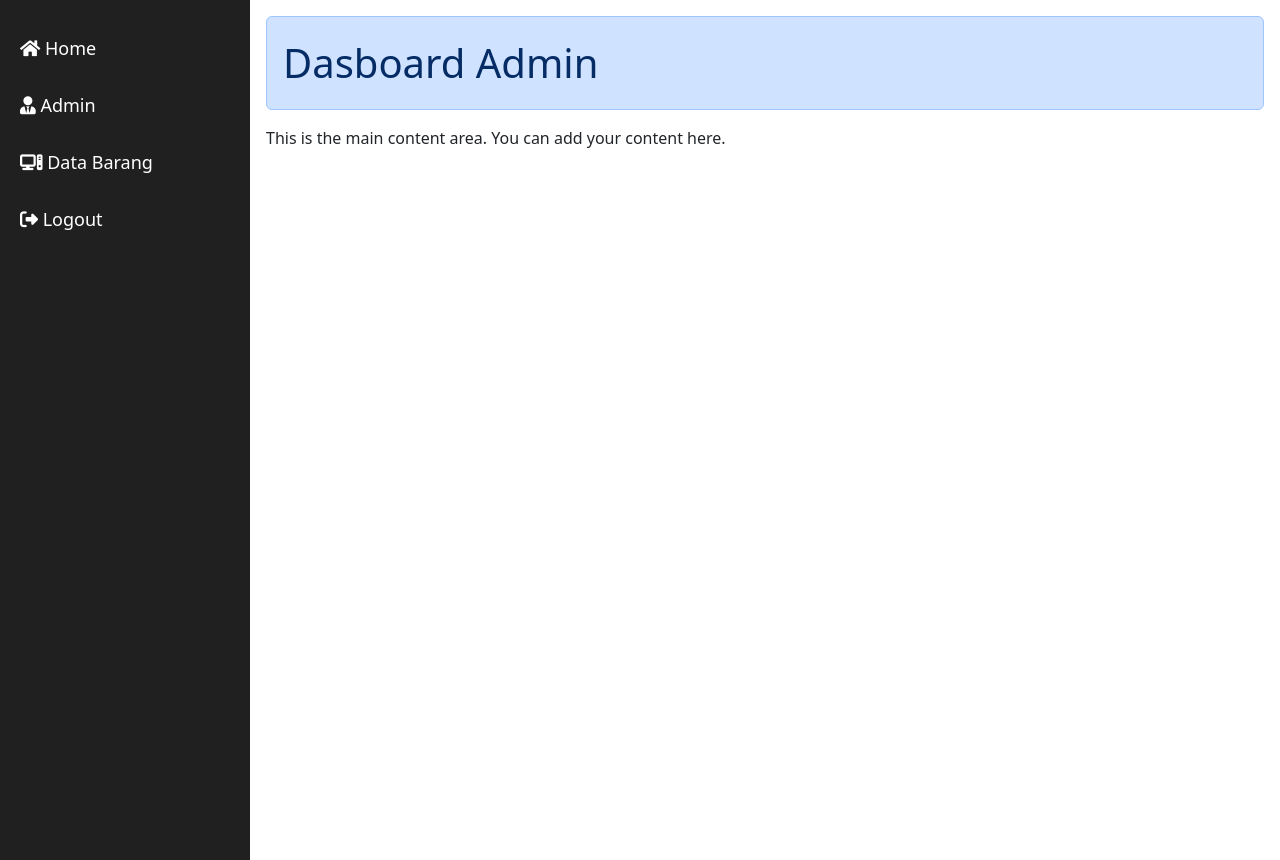
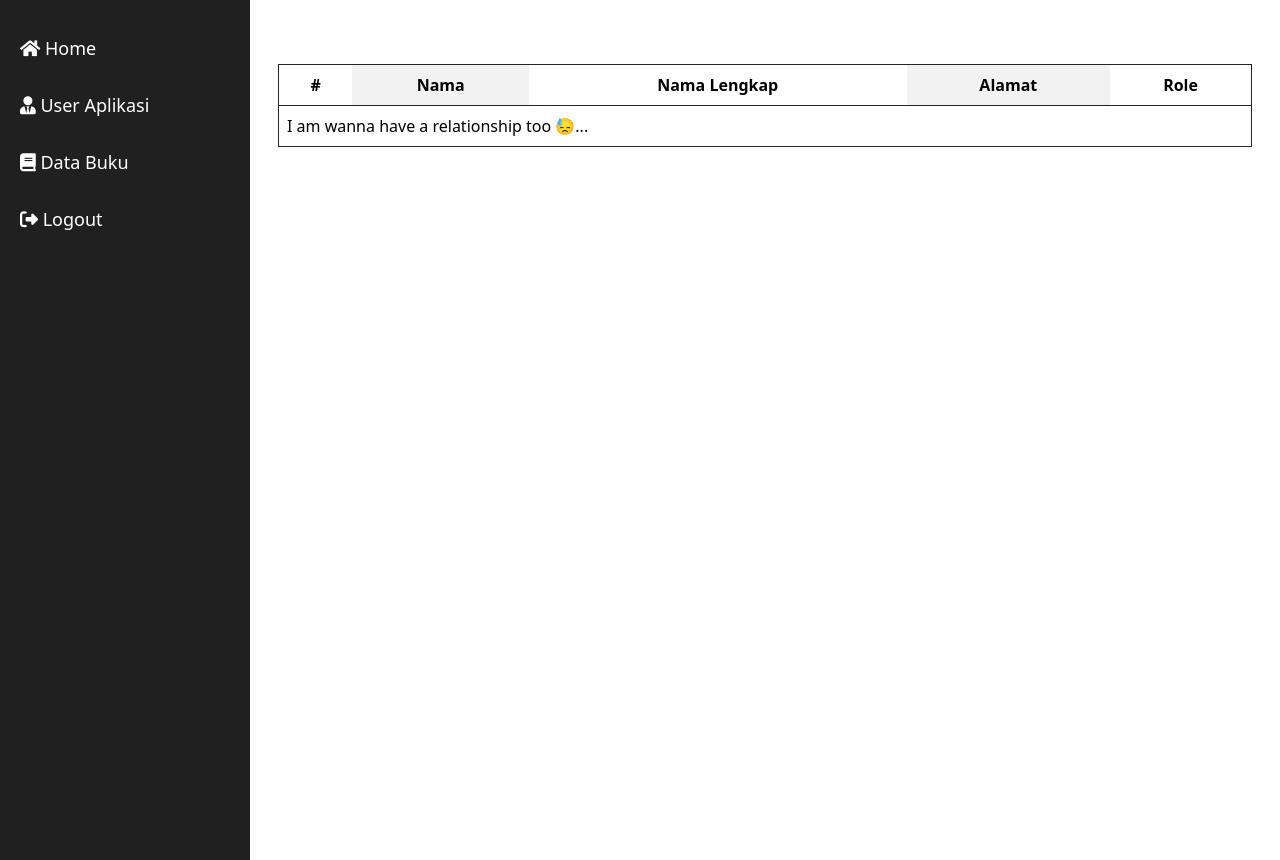
Before and after one commit to Ulbert90/perpusOnline, a PHP site: page /admin/dasboard.php in a window 1280 px wide. Shown: the part 69-929 px from the top of the page. Run offline with PHP 8.4, Linux system fonts and the light colour scheme; data that the repository does not hold is empty; some libraries are stand-ins or nearby versions.

Commit message:
perpusOnline

```diff
--- a/admin/dasboard.php
+++ b/admin/dasboard.php
@@ -26,12 +26,56 @@
 
 
     <?php
-    include_once '../modal/sidebar.php'
+    include_once '../modal/sidebar.php';
+    include_once '../koneksi.php';
         ?>
 
     <div class="content">
-        <div class="alert alert-primary fs-1">Dasboard Admin</div>
-        <p>This is the main content area. You can add your content here.</p>
+        <!-- Main Content Section -->
+        <section id="datas">
+            <div class="container mt-5">
+                <table class="table table-striped-columns border border-dark">
+                    <thead>
+                        <tr class="text-center">
+                            <th scope="col">#</th>
+                            <th scope="col">Nama</th>
+                            <th scope="col">Nama Lengkap</th>
+                            <th scope="col">Alamat</th>
+                            <th scope="col">Role</th>
+                        </tr>
+                    </thead>
+                    <tbody>
+                        <?php
+                $no = 1;
+                $queryKategori = mysqli_query($koneksi, "SELECT * FROM users");
+                $jumlahKategori = mysqli_num_rows($queryKategori);
+
+                if ($jumlahKategori == 0) {
+                ?>
+                        <tr>
+                            <td colspan="7">I am wanna have a relationship too 😓...</td>
+                        </tr>
+                        <?php
+                } else {
+                    while ($d = mysqli_fetch_assoc($queryKategori)) {
+                ?>
+                        <tr>
+                            <td><?php echo $no++; ?></td>
+                            <td><?php echo $d['username']; ?></td>
+                            <td><?php echo $d['namaLengkap']; ?></td>
+                            <td><?php echo $d['alamat']; ?></td>
+                            <td><?php echo $d['role']; ?></td>
+                        </tr>
+                        <?php
+                    }
+                }
+                ?>
+                    </tbody>
+                </table>
+            </div>
+        </section>
+
+
     </div>
 
 
@@ -39,8 +83,8 @@
     <link href="https://cdn.jsdelivr.net/npm/bootstrap@5.3.2/dist/css/bootstrap.min.css" rel="stylesheet"
         integrity="sha384-T3c6CoIi6uLrA9TneNEoa7RxnatzjcDSCmG1MXxSR1GAsXEV/Dwwykc2MPK8M2HN" crossorigin="anonymous">
     <script src="https://cdn.jsdelivr.net/npm/bootstrap@5.3.2/dist/js/bootstrap.bundle.min.js"
-        integrity="sha384-C6RzsynM9kWDrMNeT87bh95OGNyZPhcTNXj1NW7RuBCsyN/o0jlpcV8Qyq46cDfL"
-        crossorigin="anonymous"></script>
+        integrity="sha384-C6RzsynM9kWDrMNeT87bh95OGNyZPhcTNXj1NW7RuBCsyN/o0jlpcV8Qyq46cDfL" crossorigin="anonymous">
+    </script>
     <link rel="stylesheet" href="https://cdnjs.cloudflare.com/ajax/libs/font-awesome/5.15.1/css/all.min.css"
         integrity="sha384-lY7G4dzc01LY6QanF1YU6nA9fdGFLf6EAgFjjBqYbhaStT/GvjqeN6lZaHAR+iS" crossorigin="anonymous">
     <script src="https://cdn.tailwindcss.com"></script>
--- a/buku/bukuHapus.php
+++ b/buku/bukuHapus.php
@@ -1,6 +1,6 @@
 <?php
 include '../koneksi.php';
-$id = $_GET["id"];
+$id = $_GET["bukuID"];
 
     //jalankan query DELETE untuk menghapus data
     $query = "DELETE FROM buku WHERE bukuID='$id' ";
--- a/modal/sidebar.php
+++ b/modal/sidebar.php
@@ -14,9 +14,9 @@
 <body>
 
     <div id="sidebar">
-        <a href="index.php"><i class="fas fa-home"></i> Home</a>
-        <a href="dasboard.php"><i class="fas fa-user-tie"></i> Admin</a>
-        <a href="data_buku.php"><i class="fas fa-computer"></i> Data Barang</a>
+        <a href="#"><i class="fas fa-home"></i> Home</a>
+        <a href="dasboard.php"><i class="fas fa-user-tie"></i> User Aplikasi</a>
+        <a href="../buku/buku.php"><i class="fas fa-book"></i> Data Buku</a>
         <a href="../logout.php"><i class="fa-solid fa-right-from-bracket"></i> Logout</a>
     </div>
 </body>
--- a/modal/sidebarBuku.php
+++ b/modal/sidebarBuku.php
@@ -17,8 +17,7 @@
         <a href="../buku/buku.php"><i class="fas fa-earth"></i> Dasboard</a>
         <a href="../buku/data_buku.php"><i class="fas fa-bars"></i> Buku</a>
         <a href="../buku/bukuTambah.php"><i class="fas fa-plus"></i> Tambah Data Buku </a>
-        <a href="bukuEdit.php"><i class="fas fa-magnifying-glass"></i> peminjaman</a>
-        <a href="bukuHapus.php"><i class="fa-solid fa-trash-can"></i> pengembalian</a>
+        <a href="bukuEdit.php"><i class="fas fa-magnifying-glass"></i> Laporan</a>
         <a href="../admin/dasboard.php"><i class="fa-solid fa-left-long"></i> kembali</a>
     </div>
 </body>
```
Also changed, not shown: index.php (+12 -2 lines), login_act.php (+20 -4 lines).
